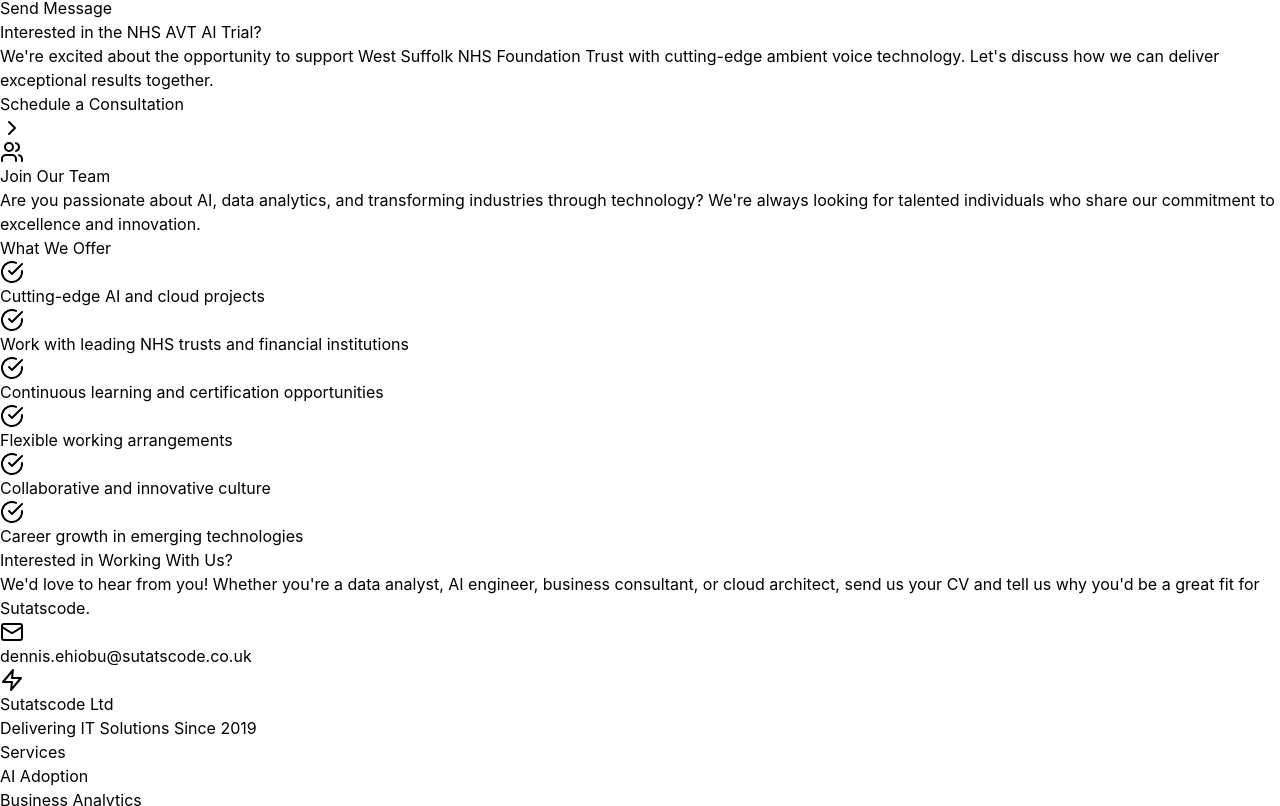
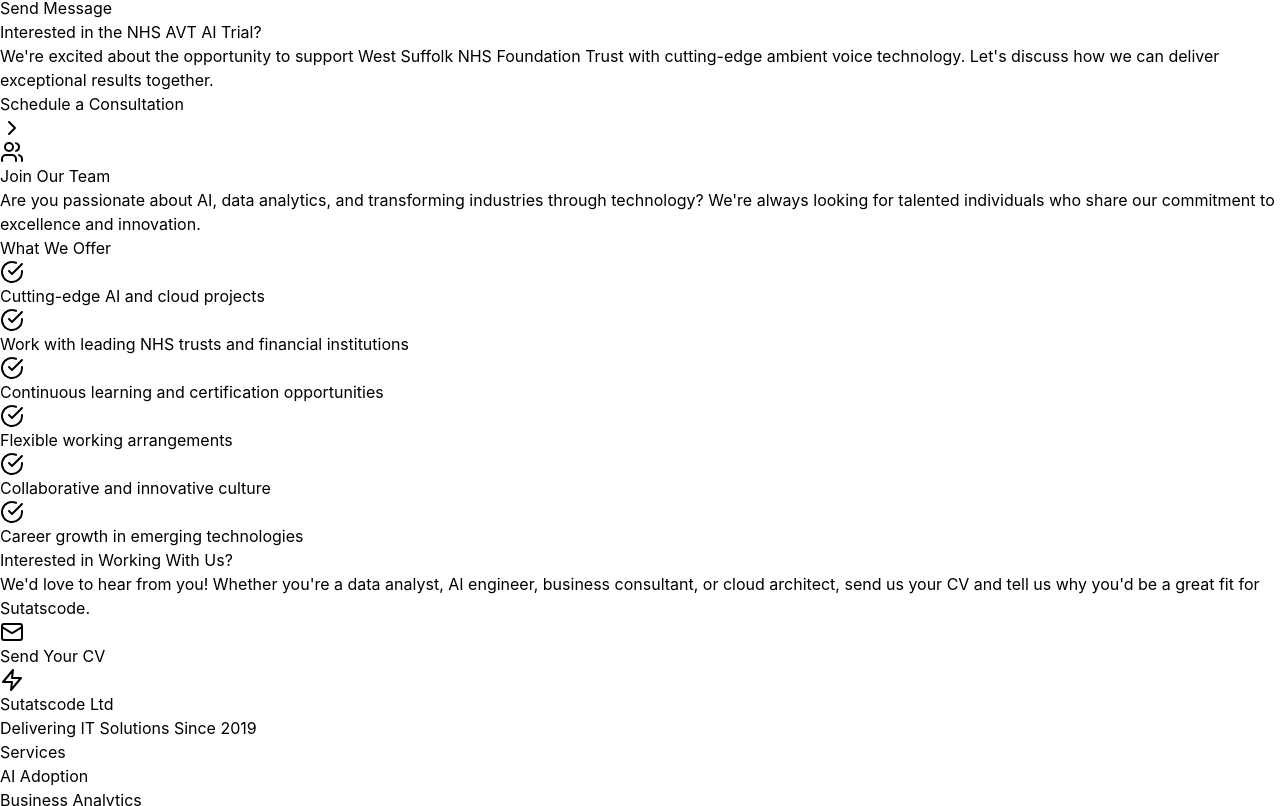
Before and after one commit to dehiobu/Sutatscode-website, a React (Vite) app: page / in a window 1280 px wide. Shown: the part 11194-12000 px from the top of the page. Built offline with nearby package versions, Linux system fonts and the light colour scheme.

Commit message:
Complete UK English spelling corrections

```diff
--- a/src/App.jsx
+++ b/src/App.jsx
@@ -1258,7 +1258,7 @@
                 className="inline-flex items-center gap-3 px-8 py-4 bg-white text-blue-600 rounded-lg font-semibold hover:shadow-xl transition-all"
               >
                 <Mail className="w-5 h-5" />
-                dennis.ehiobu@sutatscode.co.uk
+                Send Your CV
               </a>
             </div>
           </div>
```
